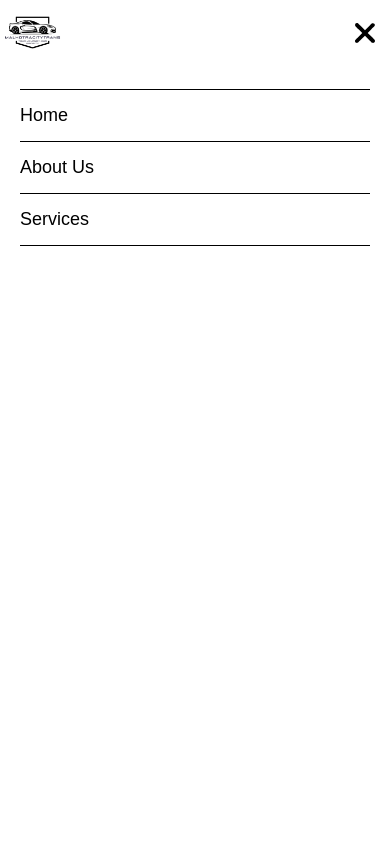
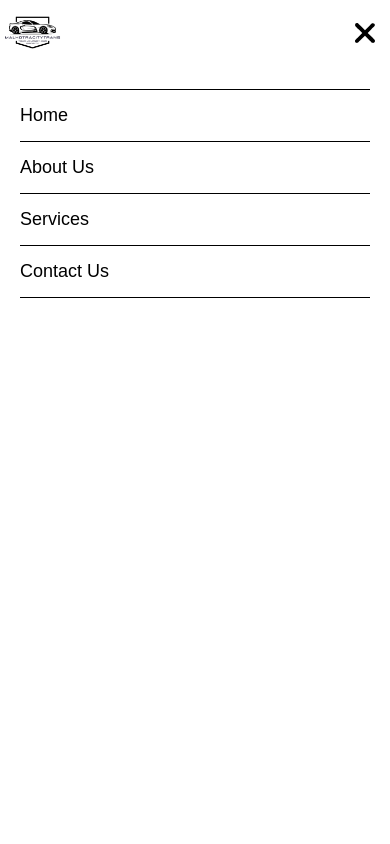
Before and after one commit to sohailqureshiiii/Roadtrip.co.in, a Next.js app: page /aboutus in a window 390 px wide. Both pictures are taken after a click on the element 362 px from the left and 44 px from the top of the page. Shown: the top 844 px of the page. Built offline with nearby package versions, Linux system fonts and the light colour scheme.

Commit message:
cantactus

```diff
--- a/src/Components/NavBarModal/NavBarModal.js
+++ b/src/Components/NavBarModal/NavBarModal.js
@@ -59,13 +59,15 @@ const NavModal = (props) => {
               <Link href="/services">
                 <p className="links-for-mobile-view-innavbar-modla">Services</p>
               </Link>
+              <Link href="/contactus">
+                <p className="links-for-mobile-view-innavbar-modla">
+                  Contact Us
+                </p>
+              </Link>
             </div>
             <div className="pad-at-navigatoio-bxds">
               <Link href="/contactus">
-                <button
-                  // className="lets-cnt-btn-at-main-layout"
-                  className="lets-connect-atmobile-view-sect"
-                >
+                <button className="lets-connect-atmobile-view-sect">
                   Contact Us
                 </button>
               </Link>
```
